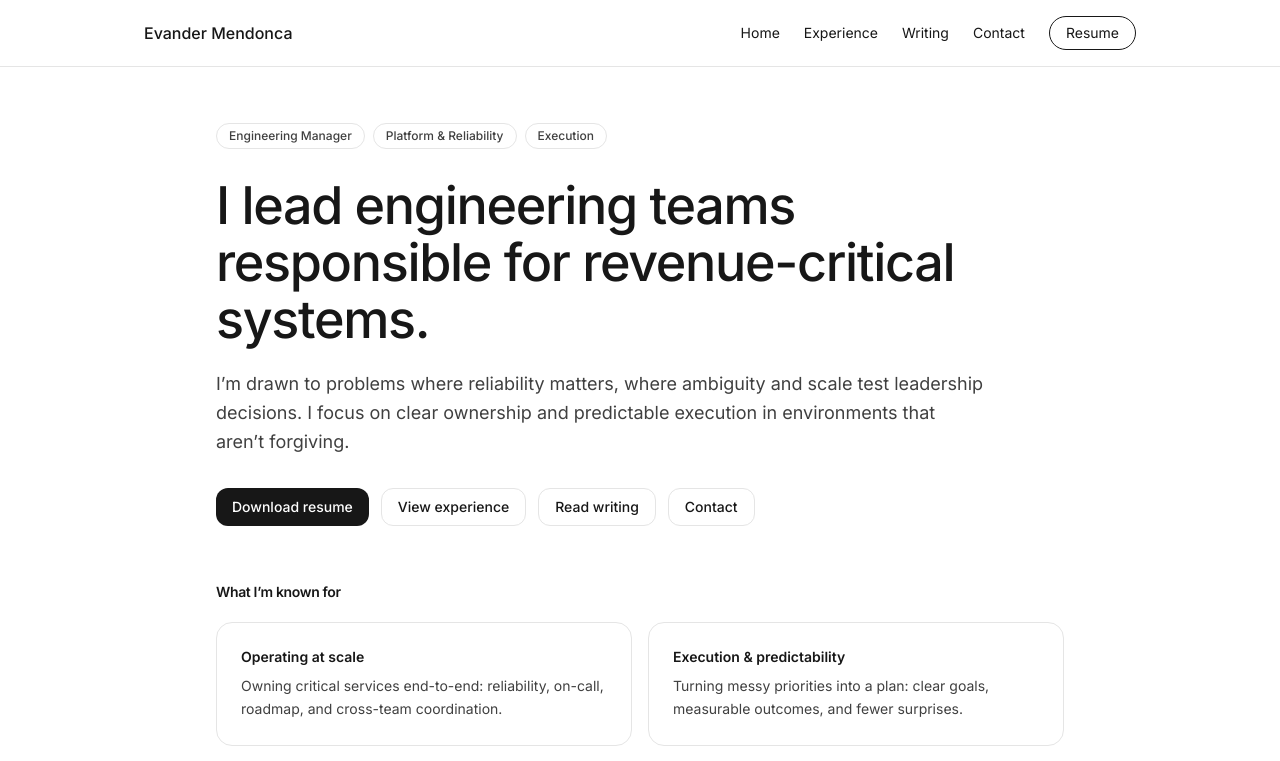
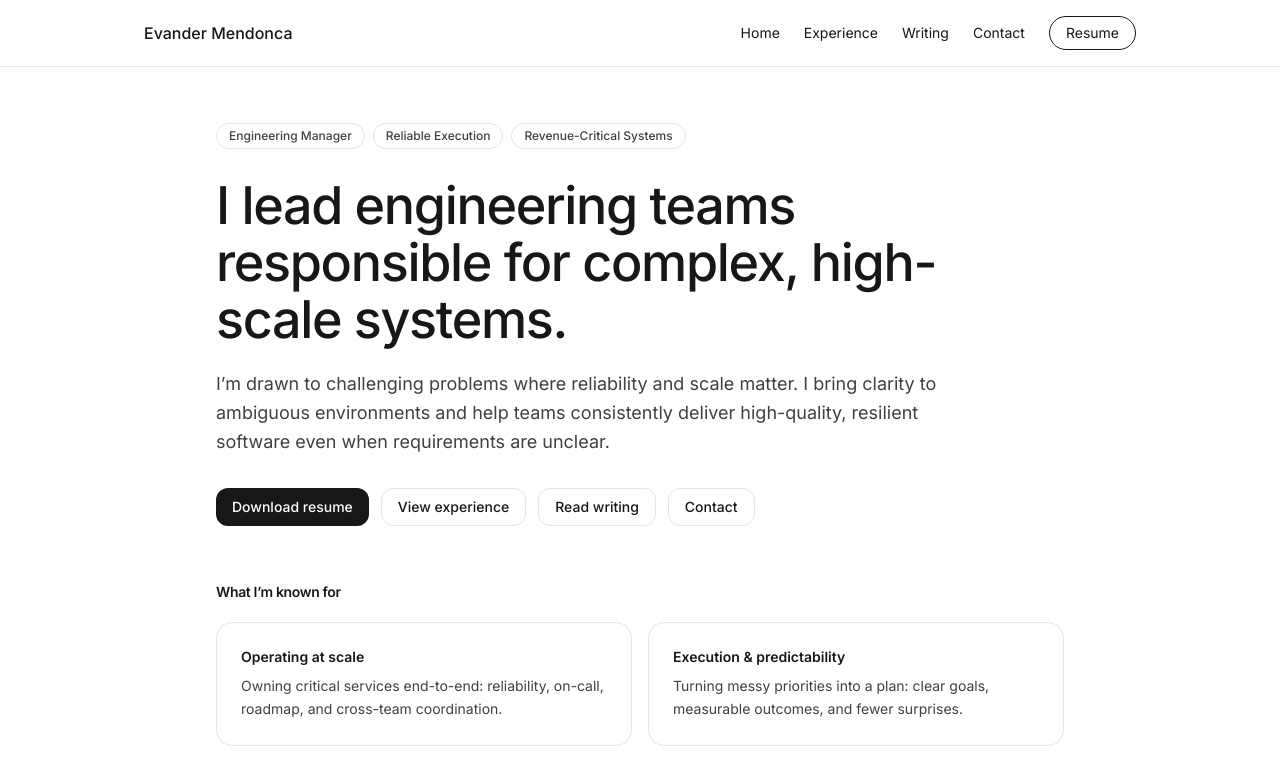
Before and after one commit to evandermendonca/website_v3, a Next.js app: page / in a window 1280 px wide. Shown: the top 761 px of the page. Built offline with nearby package versions, Linux system fonts and the light colour scheme.

Commit message:
text changes to hero

```diff
--- a/src/app/page.tsx
+++ b/src/app/page.tsx
@@ -65,18 +65,19 @@ export default function HomePage() {
       <section className="max-w-3xl">
         <div className="flex flex-wrap gap-2">
           <Pill>Engineering Manager</Pill>
-          <Pill>Platform & Reliability</Pill>
-          <Pill>Execution</Pill>
+          <Pill>Reliable Execution</Pill>
+          <Pill>Revenue-Critical Systems</Pill>
         </div>
 
         <h1 className="mt-7 text-4xl font-medium leading-[1.1] tracking-tight text-neutral-900 sm:text-[3.25rem]">
-          I lead engineering teams responsible for revenue-critical systems.
+          I lead engineering teams responsible for complex, high-scale systems.
         </h1>
 
         <p className="mt-5 text-lg leading-relaxed text-neutral-700">
-          I’m drawn to problems where reliability matters, where ambiguity and
-          scale test leadership decisions. I focus on clear ownership and
-          predictable execution in environments that aren’t forgiving.
+          I’m drawn to challenging problems where reliability and scale matter.
+          I bring clarity to ambiguous environments and help teams consistently
+          deliver high-quality, resilient software even when requirements are
+          unclear.
         </p>
 
         <div className="mt-8 flex flex-wrap gap-3">
```
